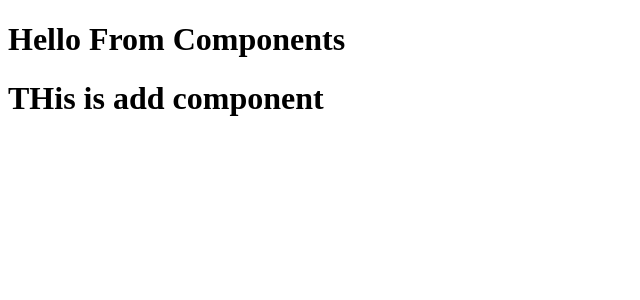
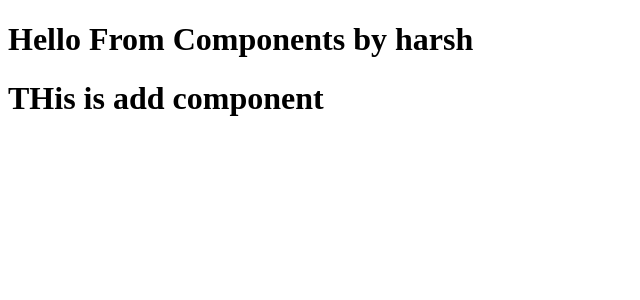
Before and after one commit to harshvpandey/reactLib, a React (Vite) app in the folder harsh/react-demo/: page / in a window 1280 px wide. Shown: the top 300 px of the page, without its empty margins (0-640 px from the left). Built offline with nearby package versions, Linux system fonts and the light colour scheme.

Commit message:
seeing changes from which account

```diff
--- a/harsh/react-demo/components/greet.jsx
+++ b/harsh/react-demo/components/greet.jsx
@@ -1,5 +1,5 @@
 function Greet(){
-    return <h1>Hello From Components</h1>
+    return <h1>Hello From Components by harsh</h1>
 }
 
 
--- a/harsh/react-demo/package.json
+++ b/harsh/react-demo/package.json
@@ -8,6 +8,8 @@
     "build": "vite build",
     "lint": "eslint .",
     "preview": "vite preview"
+
+
   },
   "dependencies": {
     "react": "^18.3.1",
```
